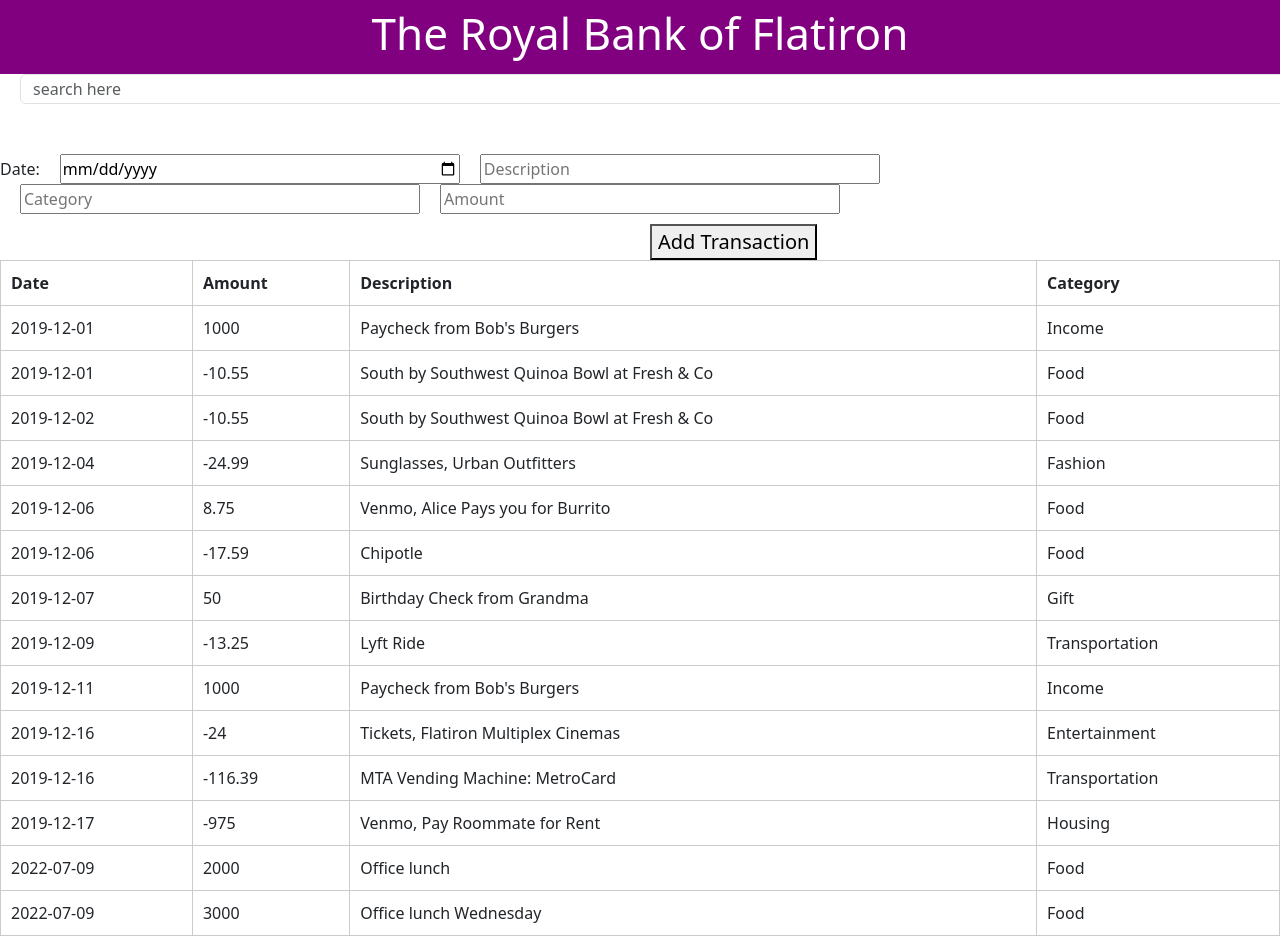
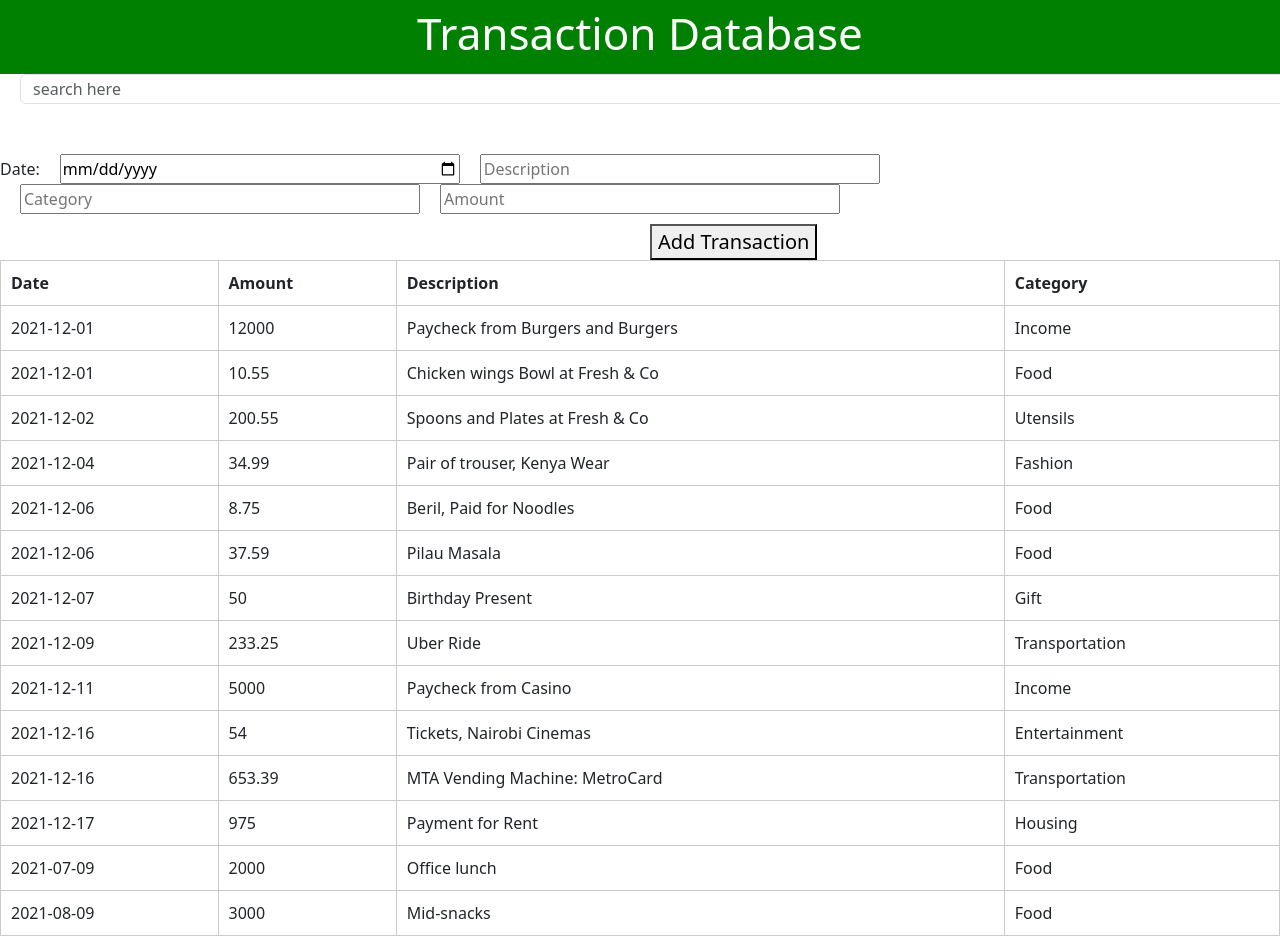
Before and after one commit to Muchai248/Bank-of-Flatiron, a React (Create React App) app in the folder bank-app/: page / in a window 1280 px wide. Built offline with nearby package versions, Linux system fonts and the light colour scheme; data requests are answered from the project's data file.

Commit message:
new commit

```diff
--- a/bank-app/db.json
+++ b/bank-app/db.json
@@ -2,101 +2,102 @@
   "transactions": [
     {
       "id": 1,
-      "date": "2019-12-01",
-      "description": "Paycheck from Bob's Burgers",
+      "date": "2021-12-01",
+      "description": "Paycheck from Burgers and Burgers",
       "category": "Income",
-      "amount": 1000
+      "amount": 12000
     },
     {
       "id": 2,
-      "date": "2019-12-01",
-      "description": "South by Southwest Quinoa Bowl at Fresh & Co",
+      "date": "2021-12-01",
+      "description": "Chicken wings Bowl at Fresh & Co",
       "category": "Food",
-      "amount": -10.55
+      "amount": 10.55
     },
     {
       "id": 3,
-      "date": "2019-12-02",
-      "description": "South by Southwest Quinoa Bowl at Fresh & Co",
-      "category": "Food",
-      "amount": -10.55
+      "date": "2021-12-02",
+      "description": "Spoons and Plates at Fresh & Co",
+      "category": "Utensils",
+      "amount": 200.55
     },
     {
       "id": 4,
-      "date": "2019-12-04",
-      "description": "Sunglasses, Urban Outfitters",
+      "date": "2021-12-04",
+      "description": "Pair of trouser, Kenya Wear",
       "category": "Fashion",
-      "amount": -24.99
+      "amount": 34.99
     },
     {
       "id": 5,
-      "date": "2019-12-06",
-      "description": "Venmo, Alice Pays you for Burrito",
+      "date": "2021-12-06",
+      "description": "Beril, Paid for Noodles",
       "category": "Food",
       "amount": 8.75
     },
     {
       "id": 6,
-      "date": "2019-12-06",
-      "description": "Chipotle",
+      "date": "2021-12-06",
+      "description": "Pilau Masala",
       "category": "Food",
-      "amount": -17.59
+      "amount": 37.59
     },
     {
       "id": 7,
-      "date": "2019-12-07",
-      "description": "Birthday Check from Grandma",
+      "date": "2021-12-07",
+      "description": "Birthday Present",
       "category": "Gift",
       "amount": 50
     },
     {
       "id": 8,
-      "date": "2019-12-09",
-      "description": "Lyft Ride",
+      "date": "2021-12-09",
+      "description": "Uber Ride",
       "category": "Transportation",
-      "amount": -13.25
+      "amount": 233.25
     },
     {
       "id": 9,
-      "date": "2019-12-11",
-      "description": "Paycheck from Bob's Burgers",
+      "date": "2021-12-11",
+      "description": "Paycheck from Casino",
       "category": "Income",
-      "amount": 1000
+      "amount": 5000
     },
     {
       "id": 10,
-      "date": "2019-12-16",
-      "description": "Tickets, Flatiron Multiplex Cinemas",
+      "date": "2021-12-16",
+      "description": "Tickets, Nairobi Cinemas",
       "category": "Entertainment",
-      "amount": -24
+      "amount": 54
     },
     {
       "id": 11,
-      "date": "2019-12-16",
+      "date": "2021-12-16",
       "description": "MTA Vending Machine: MetroCard",
       "category": "Transportation",
-      "amount": -116.39
+      "amount": 653.39
     },
     {
       "id": 12,
-      "date": "2019-12-17",
-      "description": "Venmo, Pay Roommate for Rent",
+      "date": "2021-12-17",
+      "description": "Payment for Rent",
       "category": "Housing",
-      "amount": -975
+      "amount": 975
     },
     {
-      "date": "2022-07-09",
+      "date": "2021-07-09",
       "description": "Office lunch",
       "category": "Food",
       "amount": "2000",
       "id": 13
     },
     {
-      "date": "2022-07-09",
-      "description": "Office lunch Wednesday",
+      "date": "2021-08-09",
+      "description": "Mid-snacks",
       "category": "Food",
       "amount": "3000",
       "id": 14
     }
+
   ]
 }
--- a/bank-app/src/component/Header.js
+++ b/bank-app/src/component/Header.js
@@ -8,8 +8,8 @@ function Header(){
             height:"74px",
             bottom:"9px",
             color:"white",
-             backgroundColor:"purple",
-             fontSize:"44px"}}>The Royal Bank of Flatiron</nav>
+             backgroundColor:"Green",
+             fontSize:"44px"}}>Transaction Database</nav>
         </>
     )
 }
```
